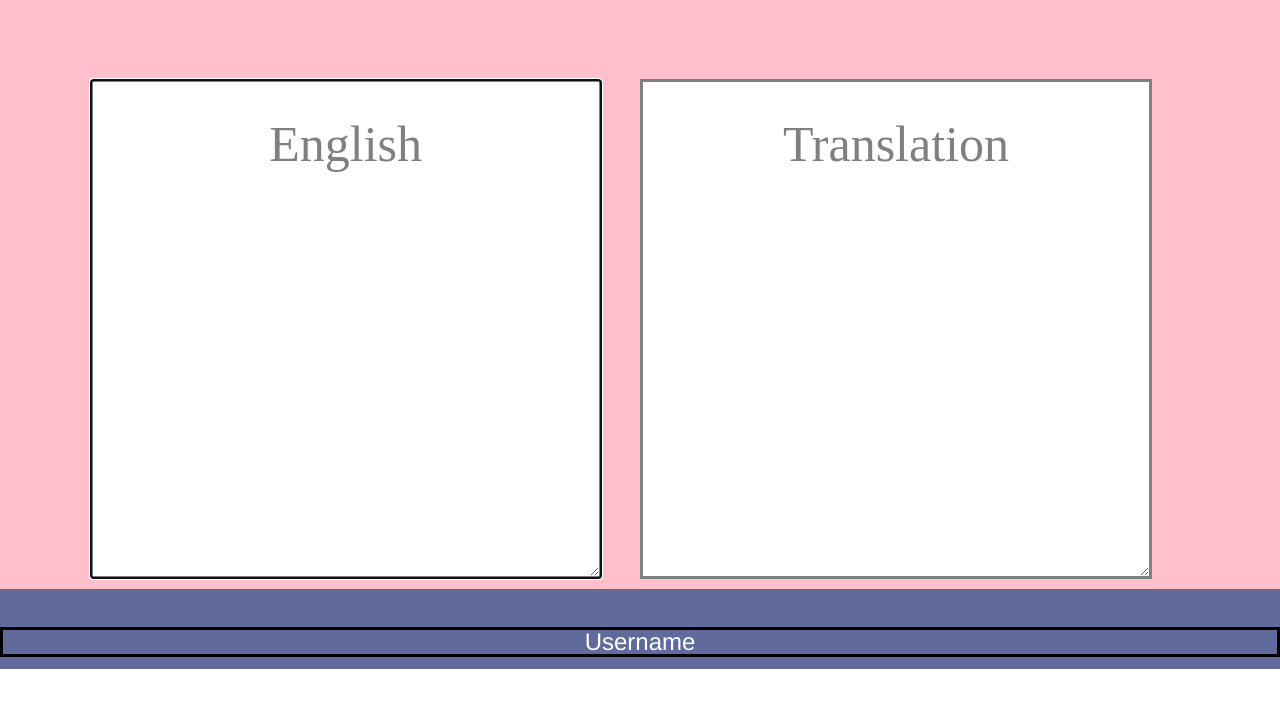
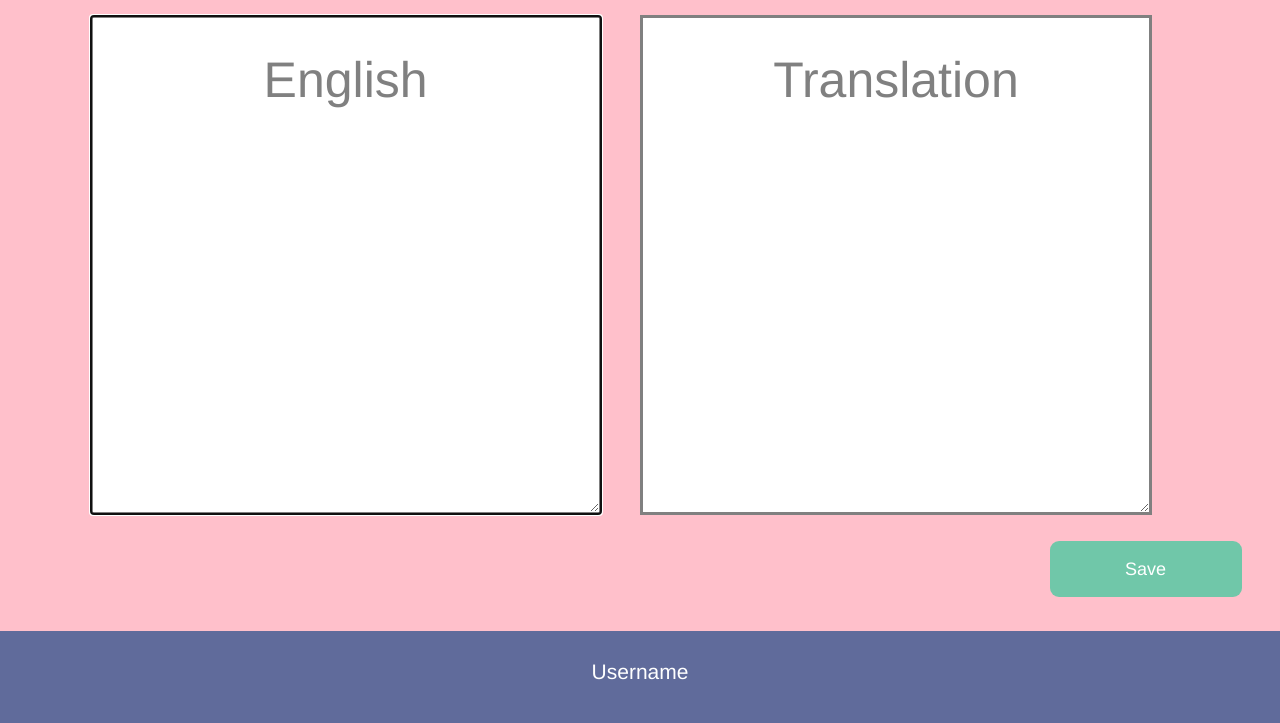
Before and after one commit to okdolly-001/Flashcard, a React app: page / in a window 1280 px wide. Shown: the part 131-854 px from the top of the page. Before the commit the page ends 800 px from the top, so only its background shows below. Built offline with nearby package versions, Linux system fonts and the light colour scheme.

Commit message:
addCardPage web view css completed

```diff
--- a/public/index.html
+++ b/public/index.html
@@ -2,16 +2,13 @@
 
   <head>
     <script src="/bundle.js"></script>
-    <link rel="stylesheet" type="text/css" href="../src/css/reset.css">
+    <link rel="stylesheet" type="text/css" href="../src/css/Lango.css">
     <link href="//netdna.bootstrapcdn.com/bootstrap/3.2.0/css/bootstrap.min.css" rel="stylesheet" id="bootstrap-css">
     <link href="https://fonts.googleapis.com/css?family=Raleway:400,900" rel="stylesheet">
-    <link href="https://fonts.googleapis.com/css?family=Open+Sans:300,400"
-    rel="stylesheet">
-
+    <link href="https://fonts.googleapis.com/css?family=Open+Sans:300,400" rel="stylesheet">
   </head>
 
   <body>
-    <div id="mount"></div>
   </body>
 
 </html>
--- a/src/AddPage.js
+++ b/src/AddPage.js
@@ -1,5 +1,6 @@
 import React from 'react'
 import './css/AddPage.css'
+import './css/Lango.css'
 import BottomButton from './BottomButton.js'
 
 class AddCard extends React.Component {
@@ -109,7 +110,7 @@ class AddCard extends React.Component {
       : ''
     const textColor = this.state.didUserType ? 'black' : 'grey'
     return (
-      <div>
+      <div className='App'>
         <div className='cards-in-row'>
           <textarea
             style={{
--- a/src/WholePage.js
+++ b/src/WholePage.js
@@ -21,16 +21,18 @@ class WholePage extends Component {
 
   render () {
     return (
+      <main>
         <div className='App'>
           <Header
             clickHandler={this.switchPage.bind(this)}
             text={this.state.onCreatePage ? 'Start Review' : 'Add'}
           />
           {this.state.onCreatePage ? <AddCard /> : <ReviewCard />}
+        </div>
         <footer>
           <p className='footer-text'>{this.state.username}</p>
         </footer>
-      </div>
+      </main>
     )
   }
 }
--- a/src/css/AddPage.css
+++ b/src/css/AddPage.css
@@ -14,14 +14,13 @@
   overflow: hidden;
   padding: 0.5em;
   text-align: center;
-  vertical-align: middle;
   margin-right: 3%;
   word-wrap: break-word;
   border: 3px solid grey;
 }
 
 .cards-in-row {
-  margin-top: 10%;
+  margin-top: 5%;
   display: flex;
   justify-content: center;
   flex-wrap: wrap;
--- a/src/css/BottomButton.css
+++ b/src/css/BottomButton.css
@@ -4,11 +4,12 @@
 }
 
 .bottom-row {
-  background-color: var(--light-purple);
   display: flex;
   margin-top: 2%;
+  margin-bottom: 2%;
   height: 4em;
   justify-content: flex-end;
+
 }
 
 #bottom-button {
@@ -19,6 +20,6 @@
   display: inline-block;
   border: none;
   border-radius: 9px;
-  width: 12%;
+  width: 15%;
   font-family: Helvetica;
 }
--- a/src/css/Footer.css
+++ b/src/css/Footer.css
@@ -3,20 +3,17 @@
 }
 
 footer {
-  left: 0;
-  right: 0;
-  bottom: 0;
-  position: absolute;
-  height: 10%;
   background-color: var(--darker-purple);
   text-align: center;
+  width: 100%;
+  position: absolute;
+  bottom: 0;
 }
 
 .footer-text {
   color: white;
-  margin-top: 3%;
+  padding: 2%;
   align-self: center;
-  border: 3px solid black;
   font-family: Helvetica;
   font-size: 1.5em;
 }
--- a/src/css/Lango.css
+++ b/src/css/Lango.css
@@ -5,9 +5,30 @@
   --gradient: linear-gradient(#606b9b, #b191d4);
 }
 
+* {
+  box-sizing: border-box;
+}
+*:before,
+*:after {
+  box-sizing: border-box;
+}
+html,
+body {
+  height: 100%;
+  position: relative;
+}
+
 .App {
+  min-height: 85vh;
+  overflow: hidden;
+  width: 100%;
   display: flex;
   flex-direction: column;
-  min-height: 100vh;
   background-color: pink;
+  padding-bottom: 5rem; /* height of your footer */
 }
+
+main {
+  background-color: red;
+  position: relative;
+}
--- a/src/css/reset.css
+++ /dev/null
@@ -1,52 +0,0 @@
-html, body, div, span, applet, object, iframe,
-h1, h2, h3, h4, h5, h6, p, blockquote, pre,
-a, abbr, acronym, address, big, cite, code,
-del, dfn, em, img, ins, kbd, q, s, samp,
-small, strike, strong, sub, sup, tt, var,
-b, u, i, center,
-dl, dt, dd, ol, ul, li,
-fieldset, form, label, legend,
-table, caption, tbody, tfoot, thead, tr, th, td,
-article, aside, canvas, details, embed,
-figure, figcaption, footer, header, hgroup,
-menu, nav, output, ruby, section, summary,
-time, mark, audio, video {
-      margin: 0;
-      padding: 0;
-      border: 0;
-      font-size: 100%;
-      font: inherit;
-      vertical-align: baseline;
-}
-/* HTML5 display-role reset for older browsers */
-article, aside, details, figcaption, figure,
-footer, header, hgroup, menu, nav, section {
-	display: block;
-}
-body {
-     line-height: 1;
-}
-ol, ul {
-    list-style: none;
-}
-blockquote, q {
-	    quotes: none;
-}
-blockquote:before, blockquote:after,
-q:before, q:after {
-	  content: '';
-	  content: none;
-}
-table {
-      border-collapse: collapse;
-      border-spacing: 0;
-}
-
-html,
-body {
-  margin: 0;
-  padding: 0;
-  min-height: 100vh;
-  width: 100%;
-  overflow-x: hidden;
-}
--- a/src/main.js
+++ b/src/main.js
@@ -5,6 +5,6 @@ import WholePage from './WholePage'
 document.addEventListener('DOMContentLoaded', function () {
   ReactDOM.render(
     React.createElement(WholePage),
-    document.getElementById('mount')
+    document.body
   )
 })
```
Lines whose indentation alone changed are shown as unchanged.
